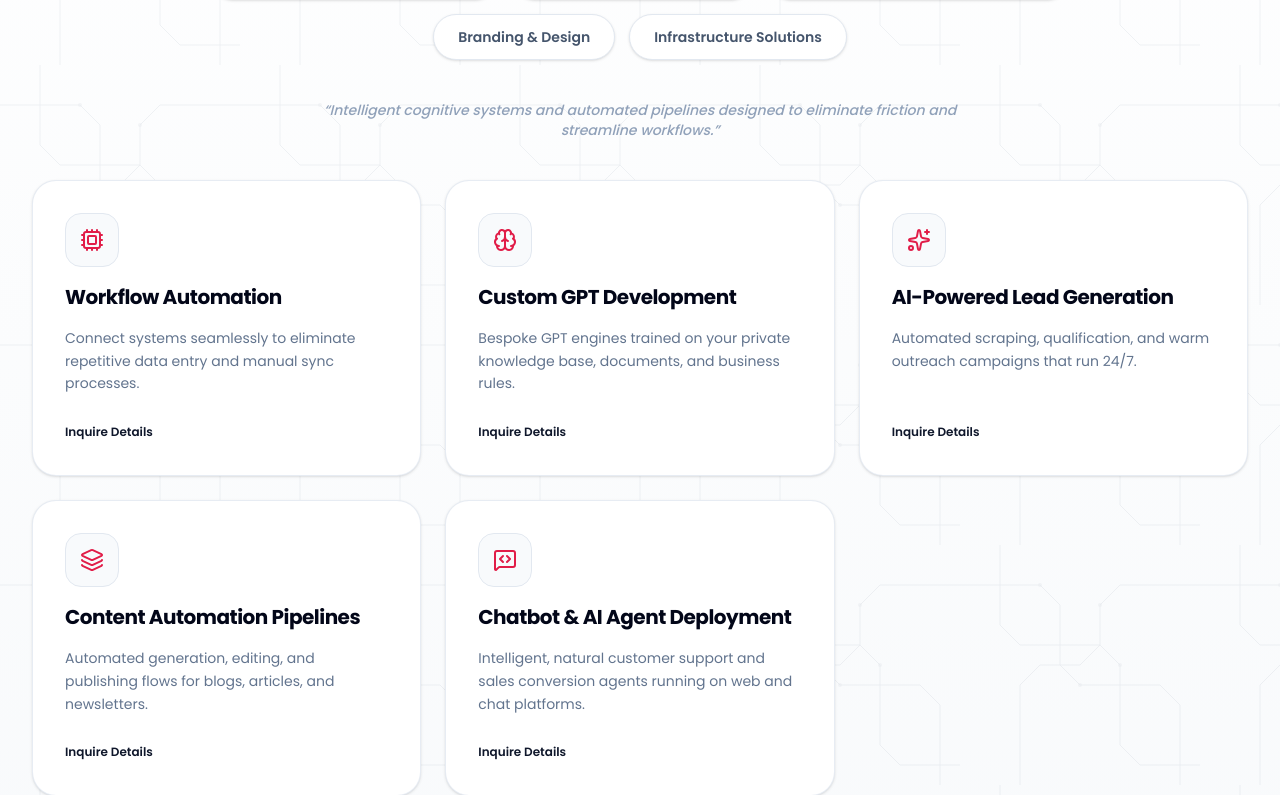
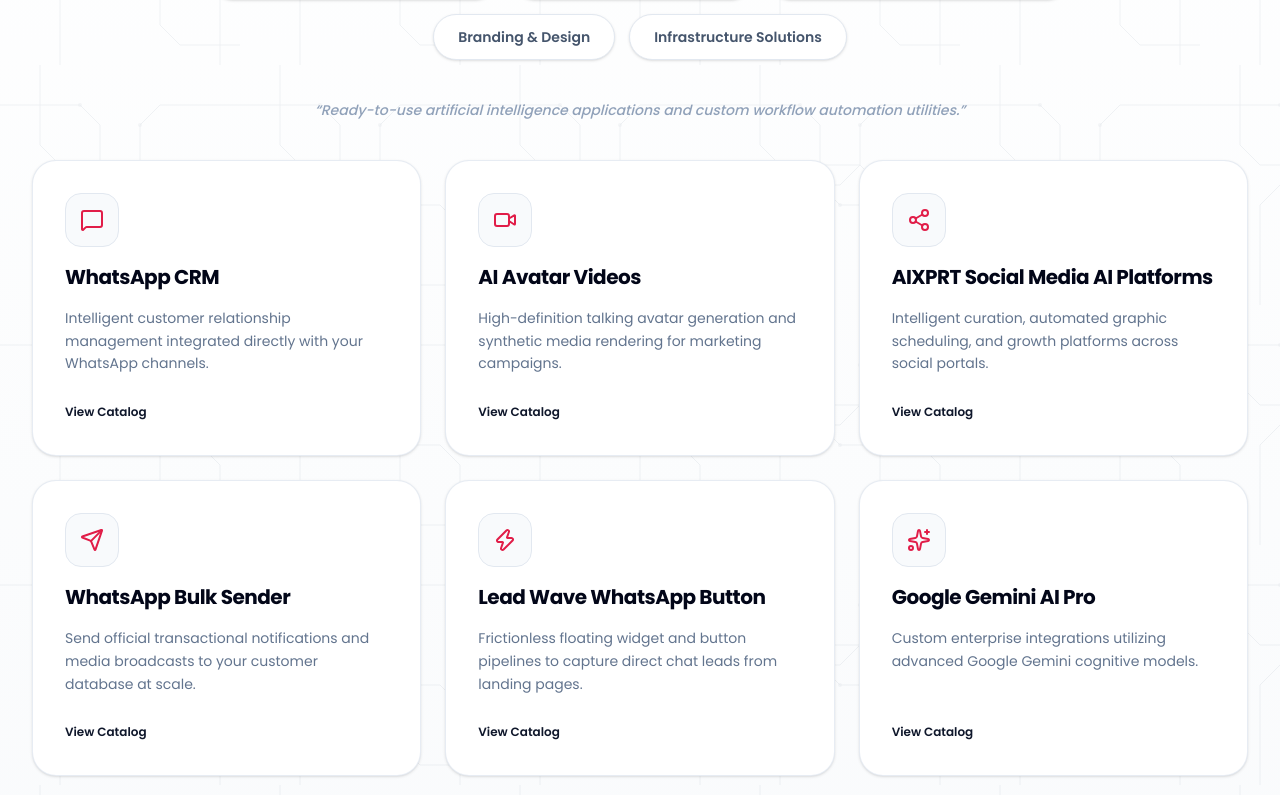
Before and after one commit to shrutijoshi14/aipreneur, a React (Vite) app: page / in a window 1280 px wide. Shown: the part 2695-3490 px from the top of the page. Built offline with nearby package versions, Linux system fonts and the light colour scheme.

Commit message:
feat: update services categories and add custom redirect links

```diff
--- a/src/components/Services.jsx
+++ b/src/components/Services.jsx
@@ -114,10 +114,18 @@
 
                 <div className="pt-6 mt-auto">
                   <a
-                    href="#contact"
-                    className="inline-flex items-center text-xs font-semibold text-slate-900 hover:text-accent transition-colors"
+                    href={service.link || "#contact"}
+                    target={service.link ? "_blank" : undefined}
+                    rel={service.link ? "noopener noreferrer" : undefined}
+                    className="inline-flex items-center text-xs font-semibold text-slate-900 hover:text-accent transition-colors cursor-pointer"
                   >
-                    Inquire Details
+                    {service.link
+                      ? service.link.includes('wa.me')
+                        ? 'View Catalog'
+                        : service.link.includes('aixprt.shop')
+                        ? 'Visit Shop'
+                        : 'Visit Platform'
+                      : 'Inquire Details'}
                   </a>
                 </div>
               </motion.div>
--- a/src/data/services.js
+++ b/src/data/services.js
@@ -1,33 +1,124 @@
 export const serviceCategories = [
   {
-    id: "ai-automation-services",
-    title: "AI Automation Services",
-    description: "Intelligent cognitive systems and automated pipelines designed to eliminate friction and streamline workflows.",
+    id: "ai-automation-tools",
+    title: "AI Automation Tools",
+    description: "Ready-to-use artificial intelligence applications and custom workflow automation utilities.",
     services: [
       {
-        title: "Workflow Automation",
-        description: "Connect systems seamlessly to eliminate repetitive data entry and manual sync processes.",
-        icon: "Cpu"
+        title: "WhatsApp CRM",
+        description: "Intelligent customer relationship management integrated directly with your WhatsApp channels.",
+        icon: "MessageSquare",
+        link: "https://wa.me/c/918291850938"
       },
       {
-        title: "Custom GPT Development",
-        description: "Bespoke GPT engines trained on your private knowledge base, documents, and business rules.",
-        icon: "Brain"
+        title: "AI Avatar Videos",
+        description: "High-definition talking avatar generation and synthetic media rendering for marketing campaigns.",
+        icon: "Video",
+        link: "https://wa.me/c/918291850938"
       },
       {
-        title: "AI-Powered Lead Generation",
-        description: "Automated scraping, qualification, and warm outreach campaigns that run 24/7.",
-        icon: "Sparkles"
+        title: "AIXPRT Social Media AI Platforms",
+        description: "Intelligent curation, automated graphic scheduling, and growth platforms across social portals.",
+        icon: "Share2",
+        link: "https://wa.me/c/918291850938"
       },
       {
-        title: "Content Automation Pipelines",
-        description: "Automated generation, editing, and publishing flows for blogs, articles, and newsletters.",
-        icon: "Layers"
+        title: "WhatsApp Bulk Sender",
+        description: "Send official transactional notifications and media broadcasts to your customer database at scale.",
+        icon: "Send",
+        link: "https://wa.me/c/918291850938"
       },
       {
-        title: "Chatbot & AI Agent Deployment",
-        description: "Intelligent, natural customer support and sales conversion agents running on web and chat platforms.",
-        icon: "MessageSquareCode"
+        title: "Lead Wave WhatsApp Button",
+        description: "Frictionless floating widget and button pipelines to capture direct chat leads from landing pages.",
+        icon: "Zap",
+        link: "https://wa.me/c/918291850938"
+      },
+      {
+        title: "Google Gemini AI Pro",
+        description: "Custom enterprise integrations utilizing advanced Google Gemini cognitive models.",
+        icon: "Sparkles",
+        link: "https://wa.me/c/918291850938"
+      },
+      {
+        title: "AIpreneur Webinar",
+        description: "Register for masterclass sessions covering cutting-edge artificial intelligence strategies.",
+        icon: "Calendar",
+        link: "https://wa.me/c/918291850938"
+      },
+      {
+        title: "Catalogue Form WhatsApp",
+        description: "Interactive structured data capture forms delivered inside user messaging threads.",
+        icon: "FileText",
+        link: "https://wa.me/c/918291850938"
+      }
+    ]
+  },
+  {
+    id: "digital-products",
+    title: "Digital Products",
+    description: "Sleek, ready-to-deploy digital assets and custom-coded interfaces engineered to capture leads and drive value.",
+    services: [
+      {
+        title: "Custom GPT Tools",
+        description: "Plug-and-play cognitive tools tailored for specific roles (copywriting, analysis, coding).",
+        icon: "Brain",
+        link: "https://aixprt.shop/"
+      },
+      {
+        title: "AI Landing Pages",
+        description: "High-performance landing pages optimized with copy designed to maximize conversion rates.",
+        icon: "Globe",
+        link: "https://aixprt.shop/"
+      },
+      {
+        title: "Digital Product Development",
+        description: "Build custom digital products, SaaS models, or downloadable templates to expand your catalog.",
+        icon: "Code2",
+        link: "https://aixprt.shop/"
+      },
+      {
+        title: "AI Content Strategy",
+        description: "Data-backed content matrices and search engine targeting plans generated by smart tools.",
+        icon: "Search",
+        link: "https://aixprt.shop/"
+      },
+      {
+        title: "AI Video & Voice Cloning",
+        description: "Generate highly realistic avatars and clone voices to create automated video collateral at scale.",
+        icon: "Smartphone",
+        link: "https://aixprt.shop/"
+      }
+    ]
+  },
+  {
+    id: "custom-gpt",
+    title: "Custom GPT",
+    description: "Bespoke GPT models trained on proprietary enterprise knowledge bases and tailored for business rules.",
+    services: [
+      {
+        title: "Custom Business GPTs",
+        description: "Tailored AI assistants trained on your proprietary enterprise data, documents, and rules.",
+        icon: "Brain",
+        link: "https://aipreneur.co.in/"
+      },
+      {
+        title: "GPT-4o Integration Pipelines",
+        description: "Cognitive automated pipelines to connect GPT engines with your active software databases and APIs.",
+        icon: "Cpu",
+        link: "https://aipreneur.co.in/"
+      },
+      {
+        title: "Custom AI Agents",
+        description: "Goal-oriented autonomous agents for round-the-clock customer support and lead qualification.",
+        icon: "MessageSquareCode",
+        link: "https://aipreneur.co.in/"
+      },
+      {
+        title: "Specialized Industry GPTs",
+        description: "Custom-engineered models optimized for legal, financial, medical, or high-intent content domains.",
+        icon: "Layers",
+        link: "https://aipreneur.co.in/"
       }
     ]
   },
@@ -60,38 +151,6 @@
         title: "1-to-1 AI Coaching",
         description: "Direct mentorship to build your custom business stacks, prompts, and automation workflows.",
         icon: "UserCheck"
-      }
-    ]
-  },
-  {
-    id: "dfy-digital-products",
-    title: "Done-For-You Digital Products",
-    description: "Ready-to-deploy digital assets and custom-coded interfaces engineered to capture leads and drive value.",
-    services: [
-      {
-        title: "Custom GPT Tools",
-        description: "Plug-and-play cognitive tools tailored for specific roles (copywriting, analysis, coding).",
-        icon: "Brain"
-      },
-      {
-        title: "AI Landing Pages",
-        description: "High-performance landing pages optimized with copy designed to maximize conversion rates.",
-        icon: "Globe"
-      },
-      {
-        title: "Digital Product Development",
-        description: "Build custom digital products, SaaS models, or downloadable templates to expand your catalog.",
-        icon: "Code2"
-      },
-      {
-        title: "AI Content Strategy",
-        description: "Data-backed content matrices and search engine targeting plans generated by smart tools.",
-        icon: "Search"
-      },
-      {
-        title: "AI Video & Voice Cloning",
-        description: "Generate highly realistic avatars and clone voices to create automated video collateral at scale.",
-        icon: "Smartphone"
       }
     ]
   },
```
